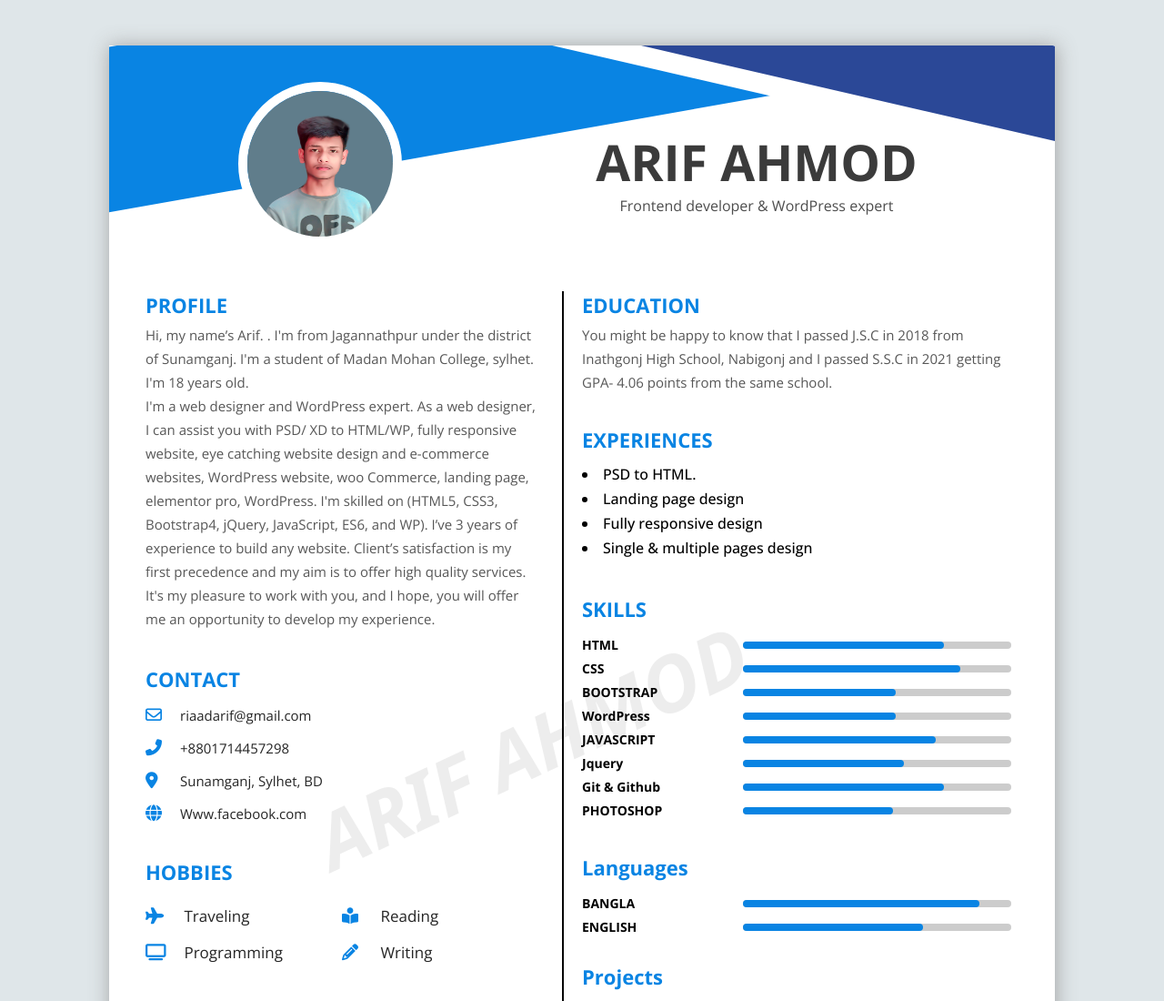
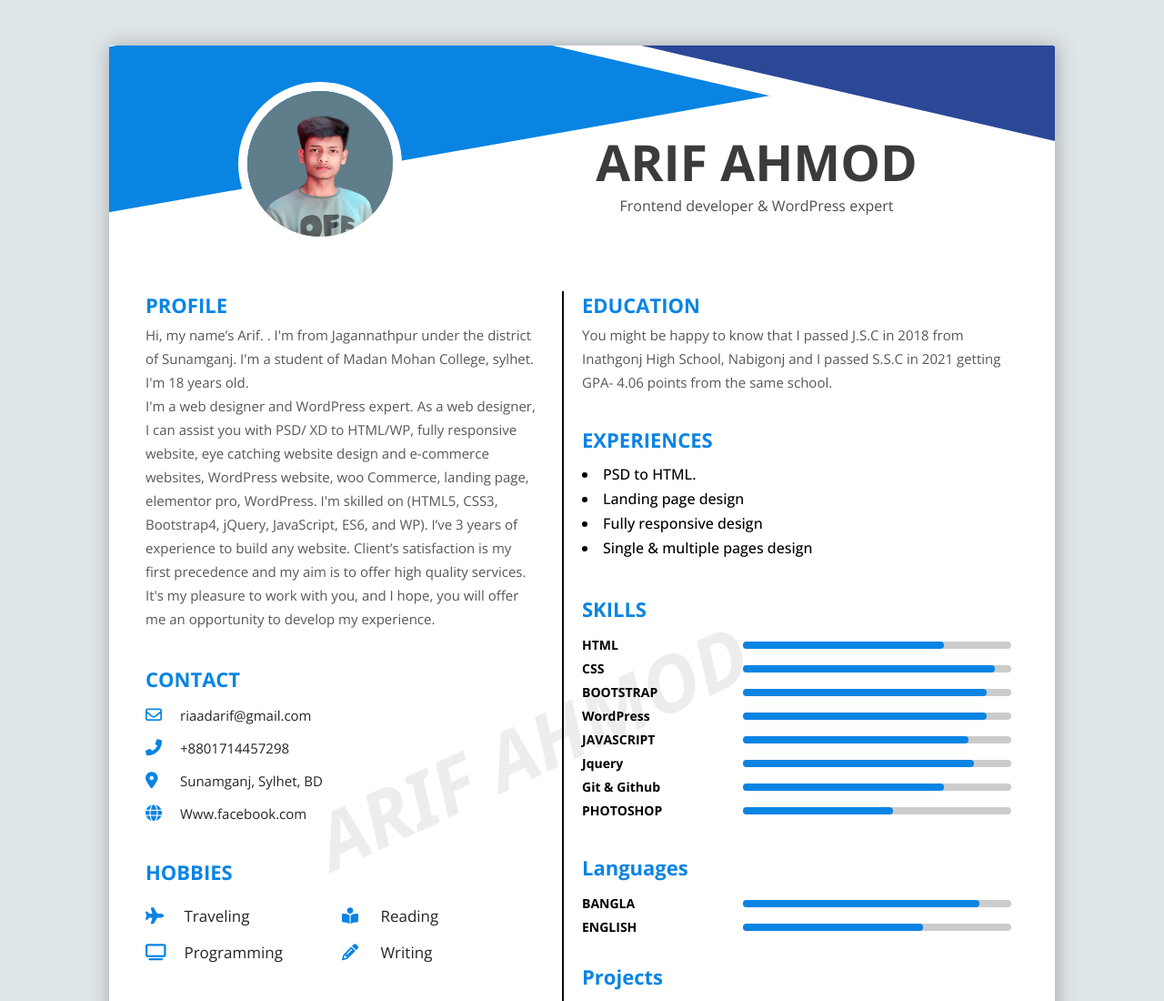
Before and after one commit to Arif-Ahmod98/Arif-Cv, a plain HTML site: page index.html in a window 1280 px wide. Shown: the top 1100 px of the page at 91% size. Drawn offline with nearby package versions, Linux system fonts and the light colour scheme.

Commit message:
Update style.css

```diff
--- a/style.css
+++ b/style.css
@@ -257,19 +257,19 @@ h3 {
 }
 
 .css-percent::before {
-  width: 81% !important;
+  width: 94% !important;
 }
 
 .bootsrap-percent::before {
-  width: 57% !important;
+  width: 91% !important;
 }
 
 .javascript-percent::before {
-  width: 72% !important;
+  width: 84% !important;
 }
 
 .jquery-percent::before {
-  width: 60% !important;
+  width: 86% !important;
 }
 
 .ps-percent::before {
```
